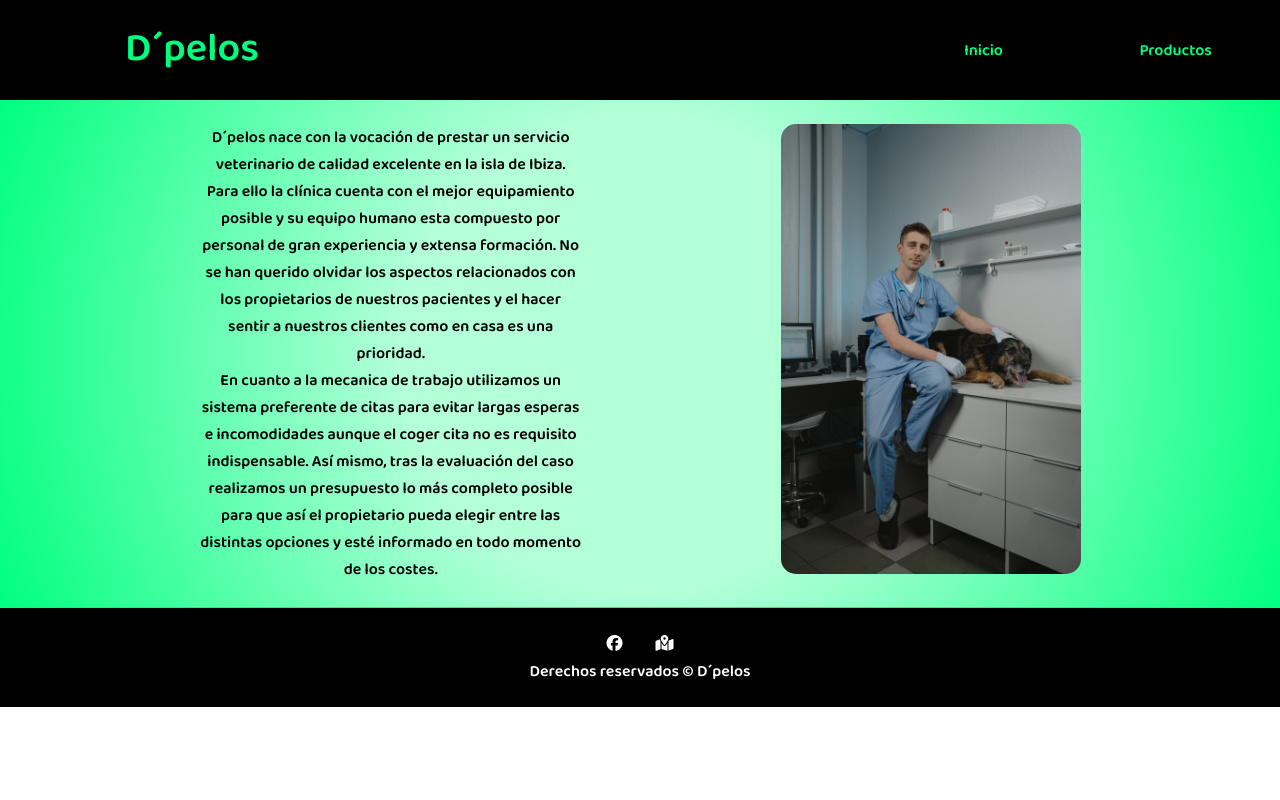
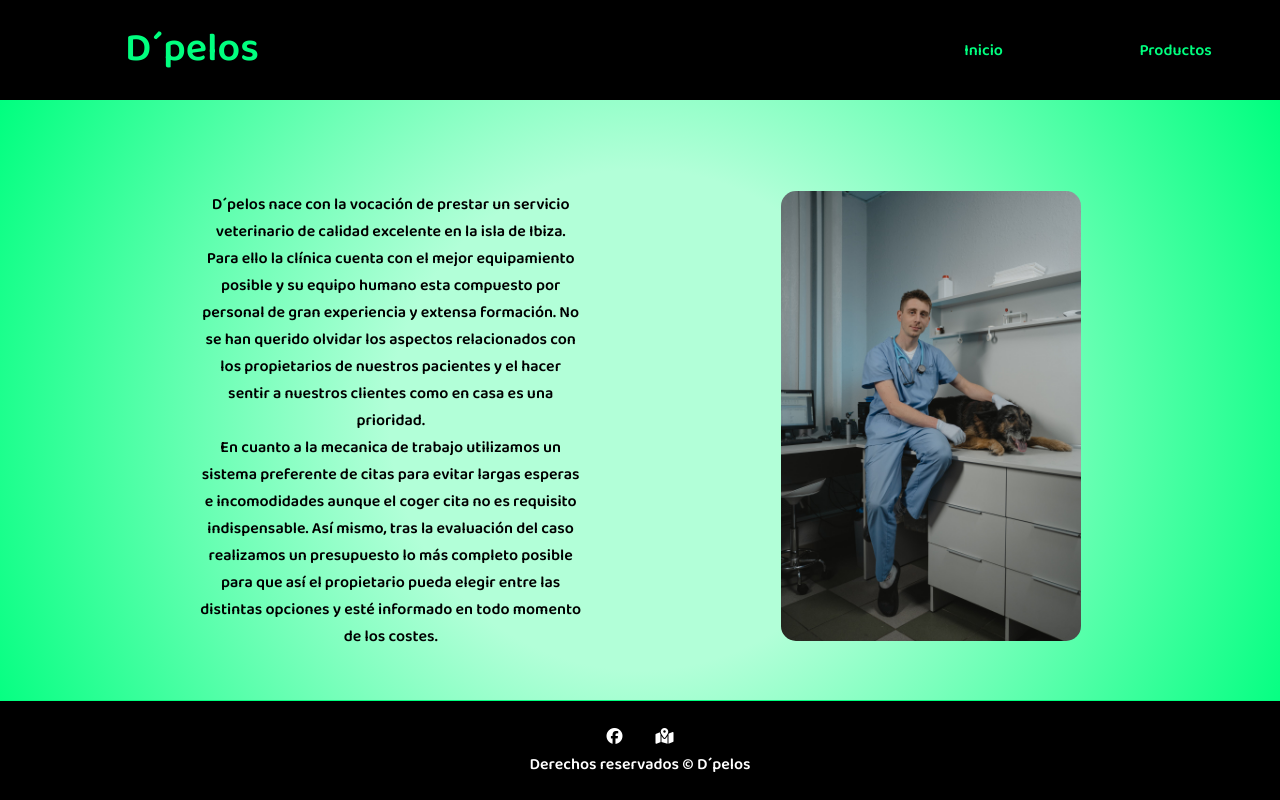
Before and after one commit to EmanuelPalacio/Entrega-Proyecto-Final-JS, a plain HTML site: page index.html in a window 1280 px wide. Drawn offline with Linux system fonts and the light colour scheme.

Commit message:
arreglando css

```diff
--- a/SCSS/_footer.scss
+++ b/SCSS/_footer.scss
@@ -21,3 +21,8 @@ footer {
         }
     }
 }
+.f-index {
+    position: absolute;
+    bottom: 0;
+    width: 100%;
+}
--- a/SCSS/_header.scss
+++ b/SCSS/_header.scss
@@ -1,3 +1,6 @@
+body {
+    height: 100vh;
+}
 header {
     display: flex;
     justify-content: space-between;
--- a/SCSS/_main.scss
+++ b/SCSS/_main.scss
@@ -1,7 +1,5 @@
-body-index {
-    position: relative;
-    height: 100vh;
-}
+
+
 .main-productos {
     position: relative;
     display: flex;
@@ -220,6 +218,7 @@ body-index {
     align-items: center;
     padding: 1.5rem 0;
     background: radial-gradient(circle, rgba(178,255,216,1) 35%, rgba(0,255,127,1) 100%);
+    height: 80%;
 
     .main-index__img {
         img {
```
Also changed, not shown: CSS/style.css.
